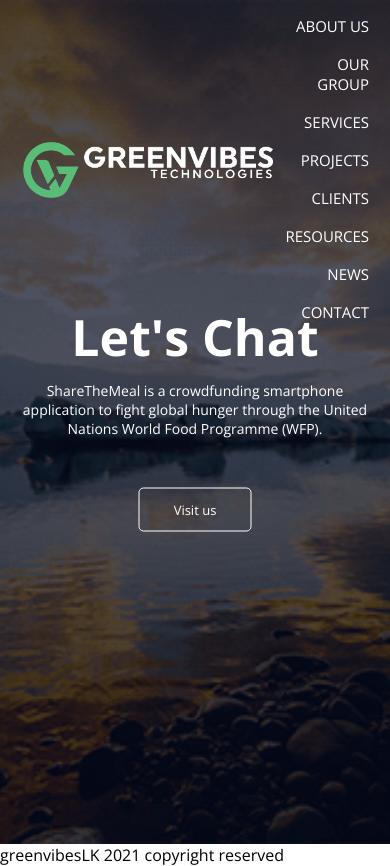
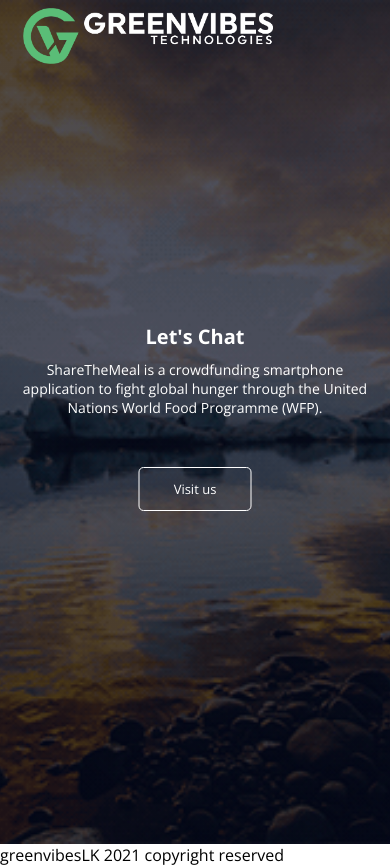
Before and after one commit to GreenvibesLK/greenvibes.lk, a PHP site: page /contact.php in a window 390 px wide. Run offline with PHP 8.4, Linux system fonts and the light colour scheme.

Commit message:
Creatre Javascript for responsive

```diff
--- a/css/style.css
+++ b/css/style.css
@@ -98,3 +98,41 @@ nav img{
 nav .fa{
     display: none;
 }
+
+
+
+
+
+
+
+/*Responsive*/
+
+@media(max-width: 1150px){
+    .text-box h1{
+    font-size:20px;}
+
+    .nav-links ul li{
+        display: block;
+    }
+    .nav-links{
+        position: fixed;
+        background:green;
+        height:100vh;
+        width: 200px;
+        top: 0;
+        right: -200px;
+        text-align: left;
+        z-index: 2;
+        transition: 1s;
+    }
+    nav .fa{
+        display: block;
+        color: #fff;
+        margin: 10px;
+        font-size: 22px;
+        cursor: pointer;
+    }
+    .nav-links ul{
+        padding: 30px;
+    }
+}
--- a/inc/footer.php
+++ b/inc/footer.php
@@ -2,5 +2,7 @@
 	<footer>
 		<p>greenvibesLK 2021 copyright reserved</p>
 	</footer>
+
+	<script type="text/javascript" src="js/script.js"></script>
 </body>
 </html>
--- a/inc/header.php
+++ b/inc/header.php
@@ -23,7 +23,7 @@
                     <li><a href="projects.php">PROJECTS</a></li>
                     <li><a href="client.php">CLIENTS</a></li>
                     <li><a href="resources.php">RESOURCES</a></li>
-                    <li><a href="news.php">NEWS</a></li>
+                    <li><a href="news/index.php">NEWS</a></li>
                     <li><a href="contact.php">CONTACT</a></li>
                 </ul>
             </div>
```
Also changed, not shown: js/script.js (added).
